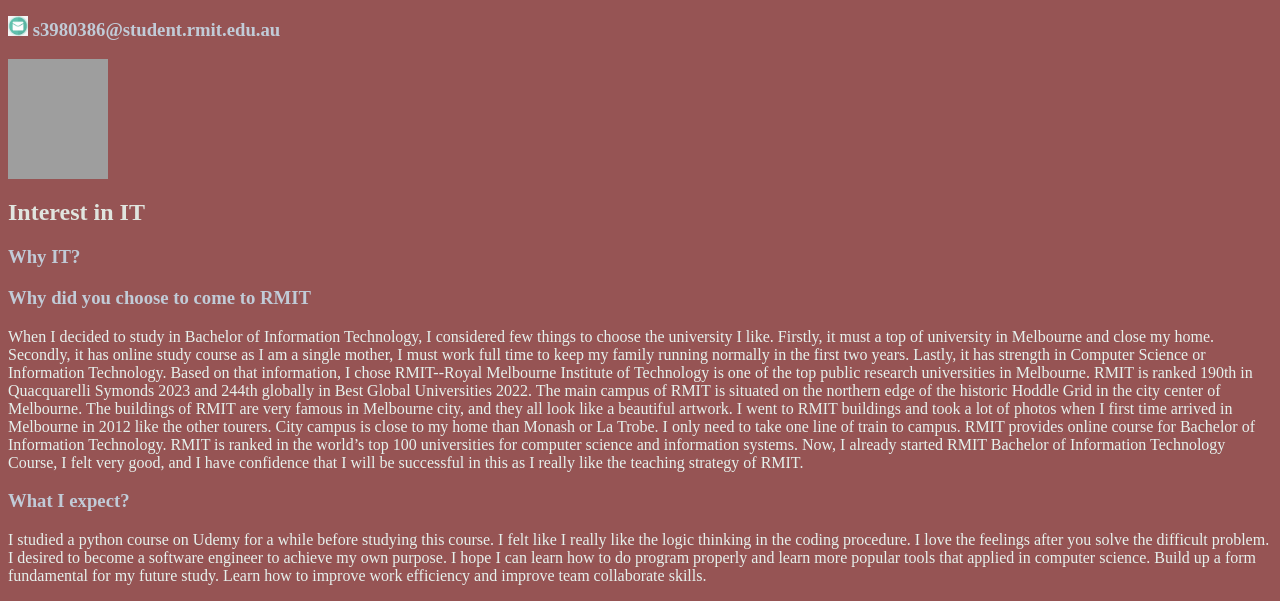
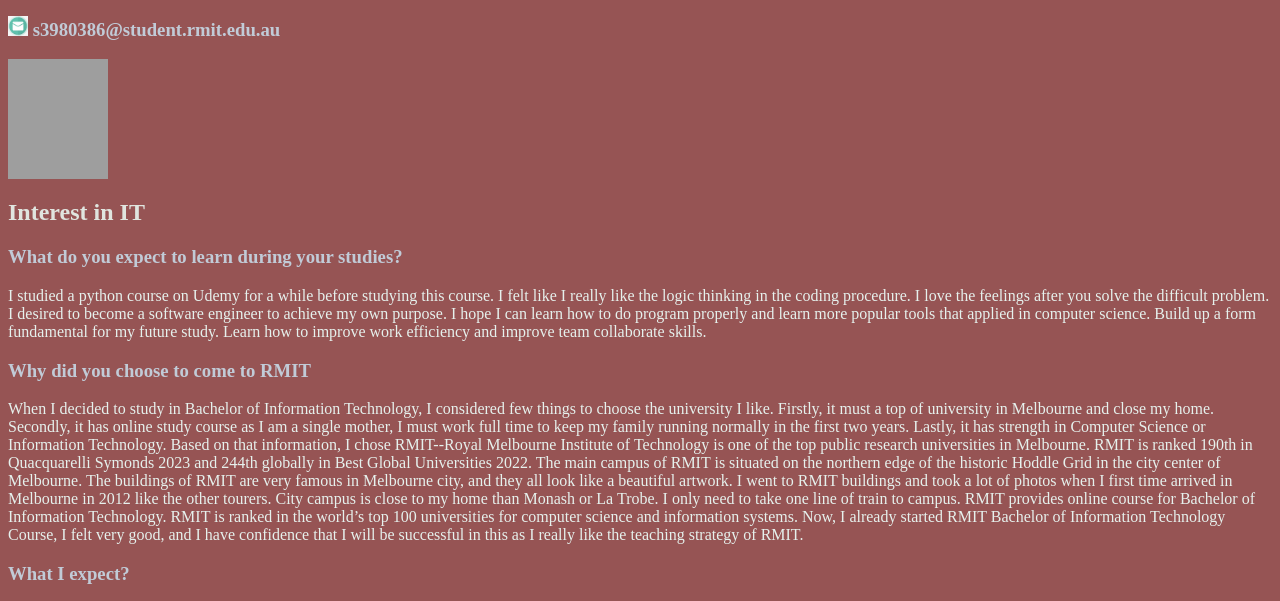
Before and after one commit to Jingli-123/intro2ita1, a plain HTML site: page mainbody.html in a window 1280 px wide. Shown: the part 153-754 px from the top of the page. Drawn offline with Linux system fonts and the light colour scheme; grey boxes are pictures that could not be loaded.

Commit message:
Update mainbody.html

```diff
--- a/mainbody.html
+++ b/mainbody.html
@@ -28,8 +28,8 @@
   <img src="jl.jpg" width="100" height= "120">
 </body>
   <h2>Interest in IT</h2>
-  <h3>Why IT?</h3>
-
+  <h3>What do you expect to learn during your studies?</h3>
+  <p>I studied a python course on Udemy for a while before studying this course. I felt like I really like the logic thinking in the coding procedure. I love the feelings after you solve the difficult problem. I desired to become a software engineer to achieve my own purpose. I hope I can learn how to do program properly and learn more popular tools that applied in computer science. Build up a form fundamental for my future study. Learn how to improve work efficiency and improve team collaborate skills.</p>
   <h3>Why did you choose to come to RMIT</h3>
   <p>When I decided to study in Bachelor of Information Technology, I considered few things to choose the university I like.
 Firstly, it must a top of university in Melbourne and close my home.
```
